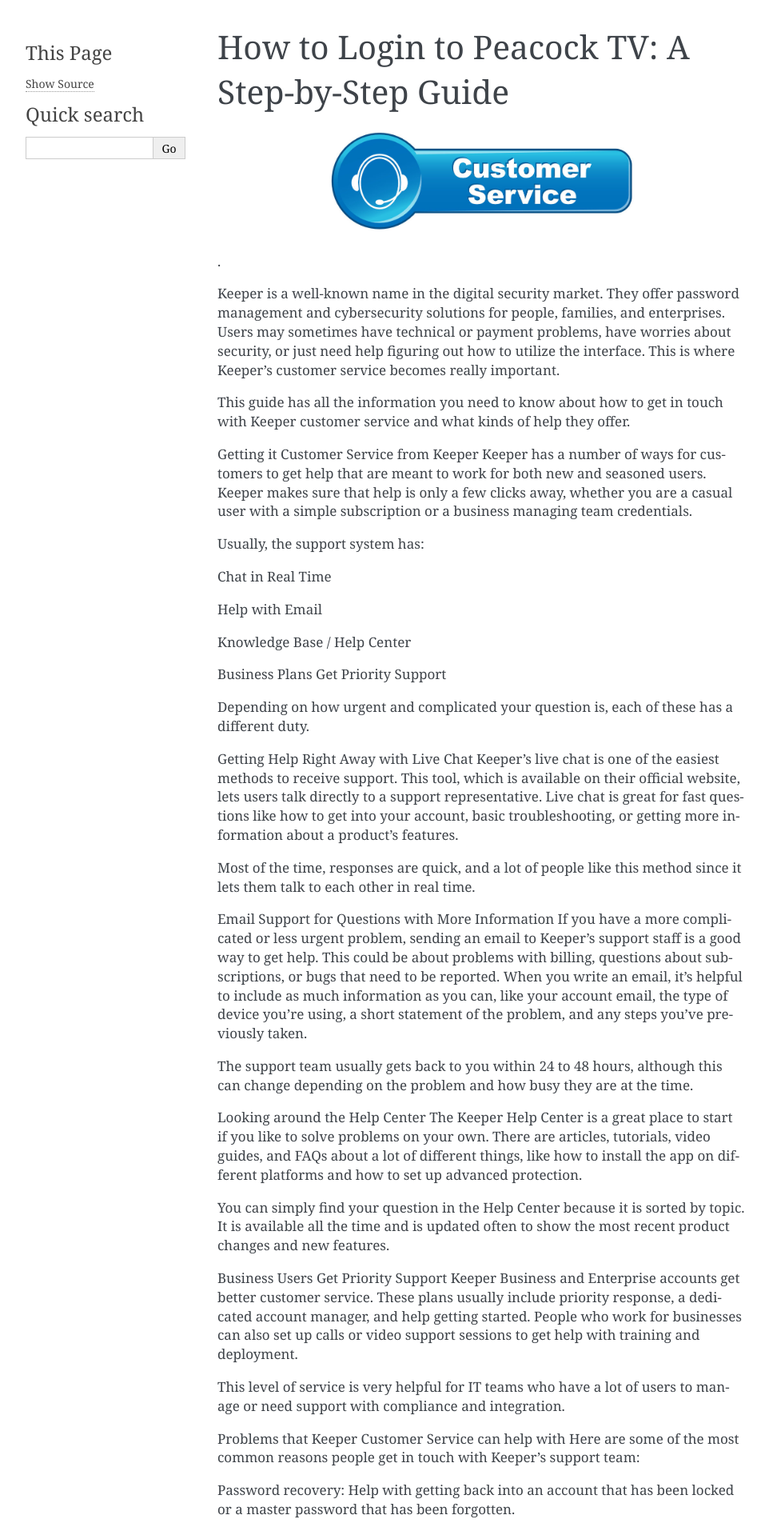
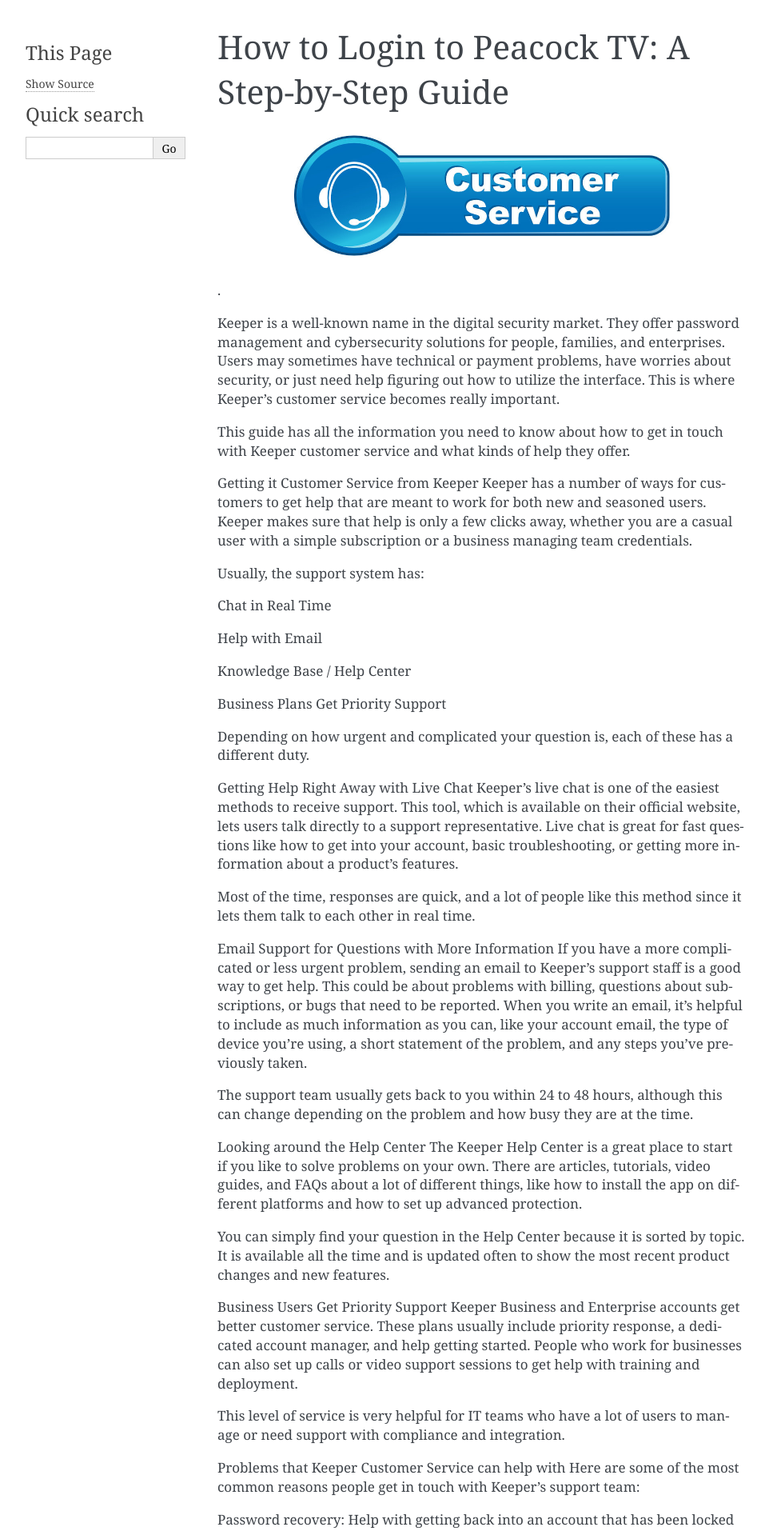
Before and after one commit to Mike124-r/How-to-Reach-Keeper-Customer-Service, a Sphinx documentation site: the page built from docs/index.rst, in a window 1280 px wide. Shown: the top 1914 px of the page at 80% size, without its empty margins (148-1110 px from the left). Built offline with Sphinx 7.4.7, drawn with Linux system fonts in a browser that asks for light colours.

Commit message:
Update index.rst

```diff
--- a/docs/index.rst
+++ b/docs/index.rst
@@ -9,7 +9,7 @@
 
 .. image:: customer.jpg
    :alt: My Project Logo
-   :width: 400px
+   :width: 500px
    :align: center
    :target: https://tek.chat/
 
```
